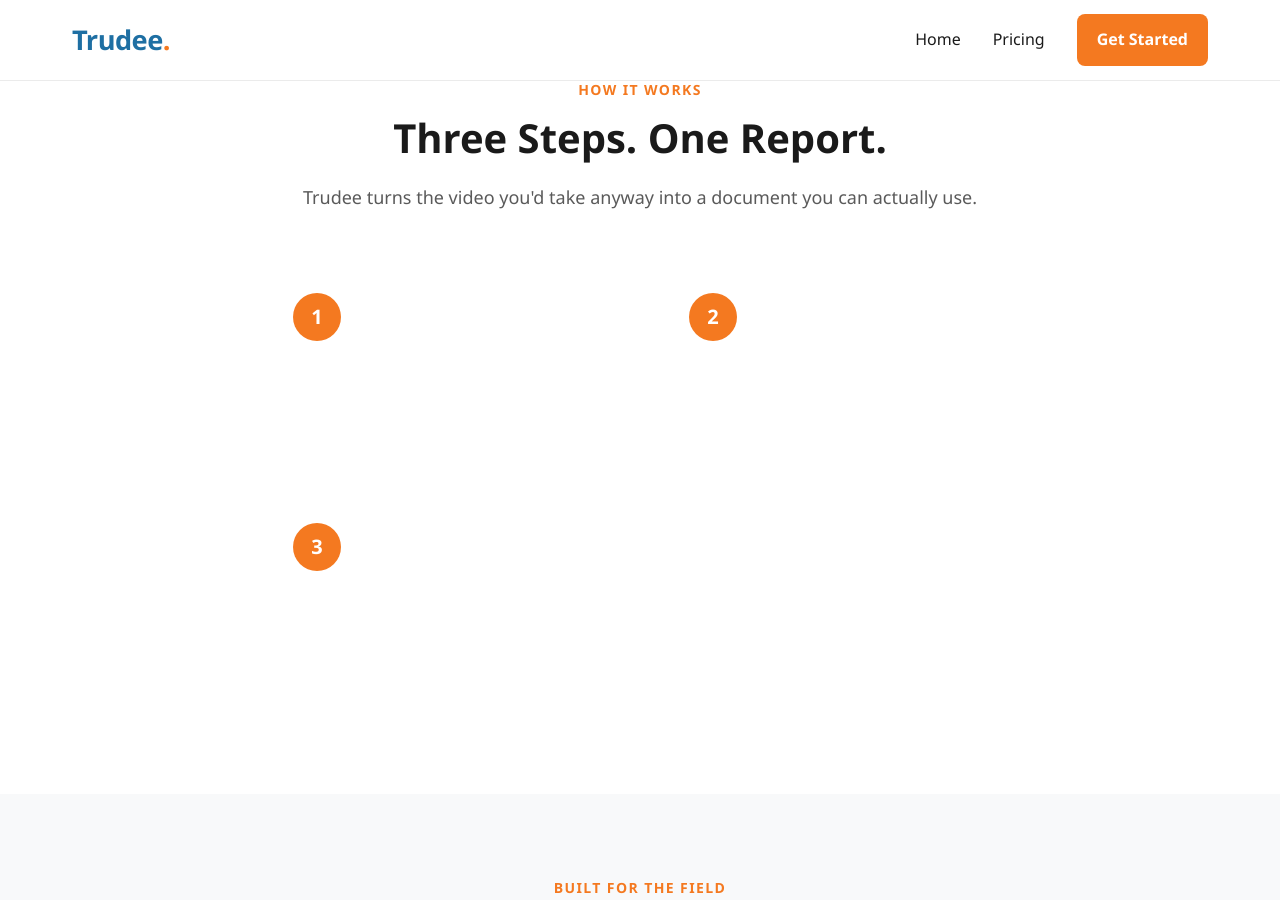
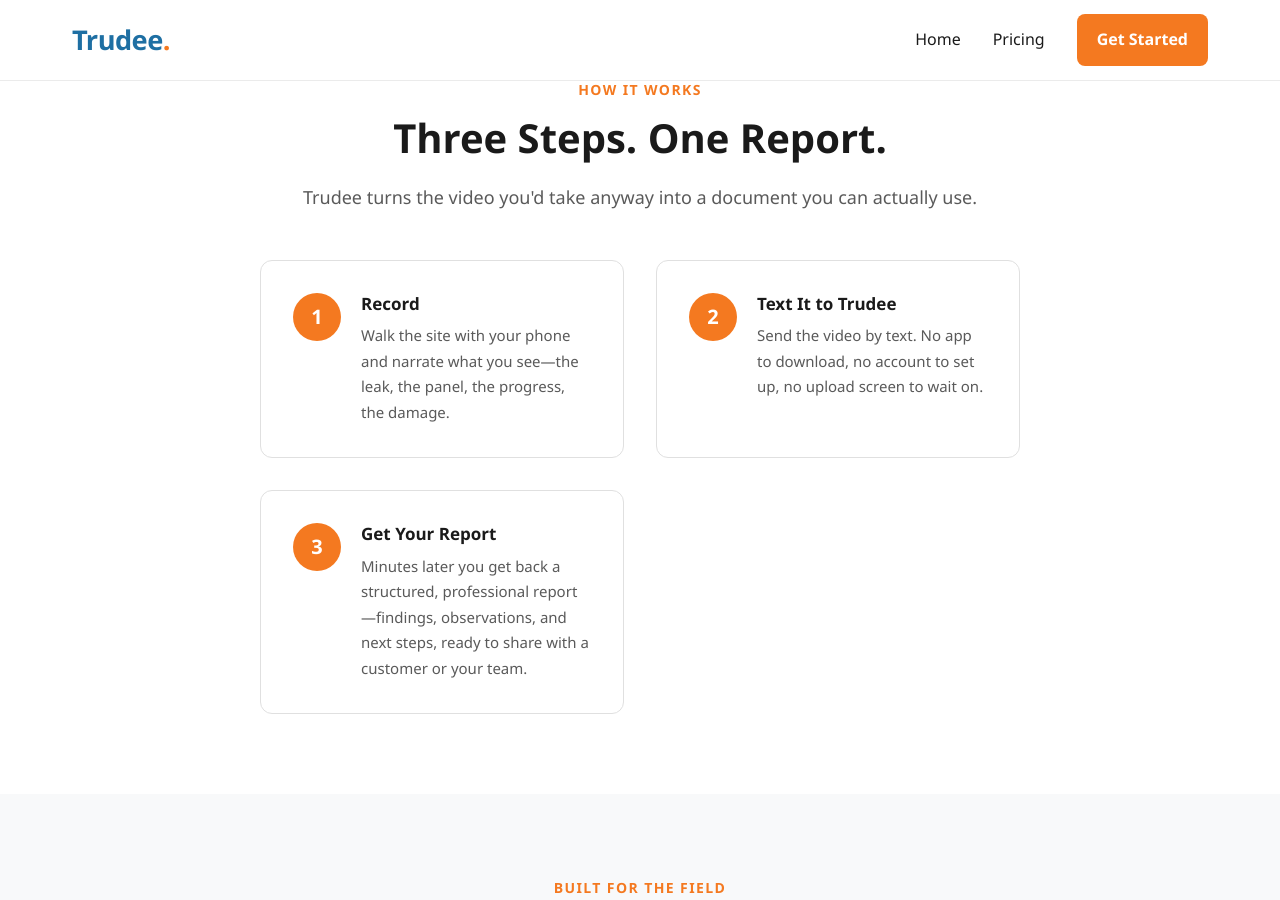
Before and after one commit to TrueUp-Pro/trudee_website, a Jekyll site: the page built from index.html, in a window 1280 px wide and 900 px high, scrolled down 904 px. Built offline with Jekyll 4.4.1, drawn with Linux system fonts in a browser that asks for light colours.

Commit message:
Fix white-on-white text in How It Works scenario cards
Scenario cards used white text (built for the dark parallax section)
but were also reused in the light How It Works section. Base styles
now use light-theme colors; .section-dark overrides restore the
white-on-dark treatment for the parallax section.

Co-Authored-By: Claude Opus 4.8 (1M context) <noreply@anthropic.com>

```diff
--- a/css/main.css
+++ b/css/main.css
@@ -626,8 +626,14 @@ img {
   display: flex;
   gap: var(--space-md);
   padding: var(--space-lg);
+  background: var(--color-surface);
+  border-radius: var(--radius-lg);
+  border: 1px solid var(--color-border);
+}
+
+/* Dark sections (e.g. parallax) get the translucent white treatment */
+.section-dark .scenario {
   background: rgba(255, 255, 255, 0.05);
-  border-radius: var(--radius-lg);
   border: 1px solid rgba(255, 255, 255, 0.1);
 }
 
@@ -649,13 +655,21 @@ img {
   font-size: 1.0625rem;
   font-weight: 600;
   margin: 0 0 var(--space-xs);
+  color: var(--color-text);
+}
+
+.scenario p {
+  color: var(--color-text-muted);
+  margin: 0;
+  font-size: 0.9375rem;
+}
+
+.section-dark .scenario h4 {
   color: white;
 }
 
-.scenario p {
+.section-dark .scenario p {
   color: rgba(255, 255, 255, 0.75);
-  margin: 0;
-  font-size: 0.9375rem;
 }
 
 /* ==========================================
```
